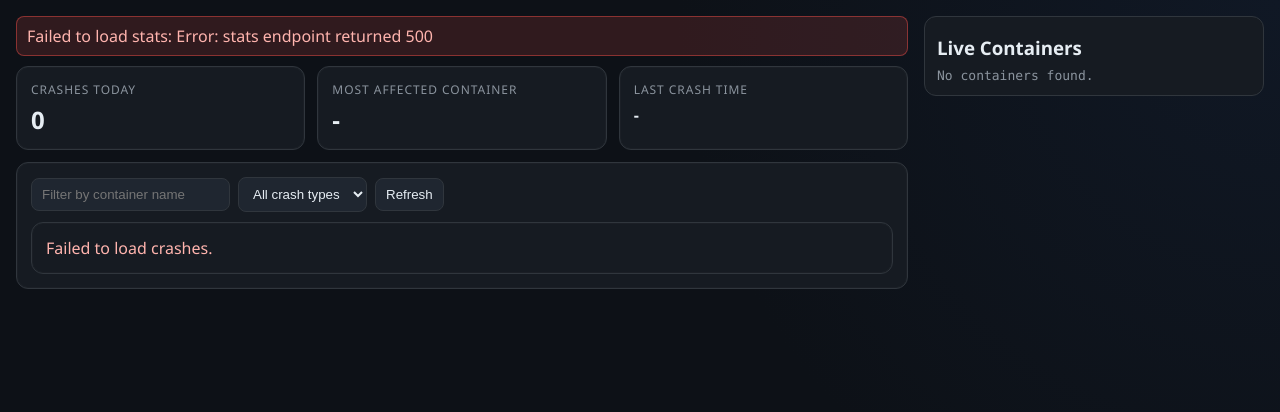
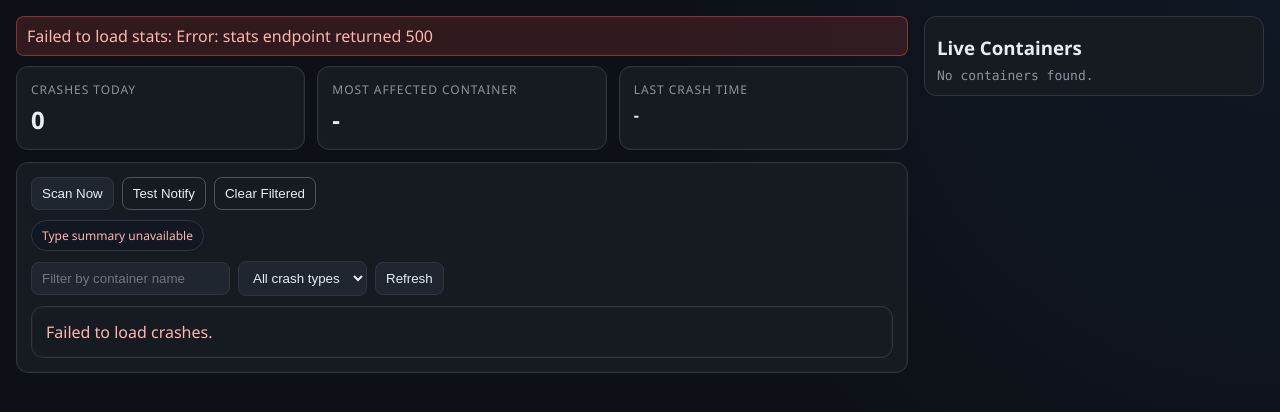
Before and after one commit to duckiec/docwatch, a FastAPI app: page / in a window 1280 px wide. Shown: the top 412 px of the page. Run offline with FastAPI, Linux system fonts and the light colour scheme; data that the repository does not hold is empty; parts of the project's set-up code (start-up, migrations or seed data) failed here and were passed over.

Commit message:
improved ui, added more features

```diff
--- a/database.py
+++ b/database.py
@@ -98,24 +98,24 @@
     last_restart_count: int,
     last_status: str,
 ) -> None:
-        async def _op():
-                async with await _connect() as db:
-                        await db.execute(
-                                """
-                                INSERT INTO container_state (
-                                    container_id, container_name, last_restart_count, last_status, updated_at
-                                ) VALUES (?, ?, ?, ?, ?)
-                                ON CONFLICT(container_id) DO UPDATE SET
-                                    container_name=excluded.container_name,
-                                    last_restart_count=excluded.last_restart_count,
-                                    last_status=excluded.last_status,
-                                    updated_at=excluded.updated_at
-                                """,
-                                (container_id, container_name, last_restart_count, last_status, _utc_now_iso()),
-                        )
-                        await db.commit()
+    async def _op() -> None:
+        async with await _connect() as db:
+            await db.execute(
+                """
+                INSERT INTO container_state (
+                  container_id, container_name, last_restart_count, last_status, updated_at
+                ) VALUES (?, ?, ?, ?, ?)
+                ON CONFLICT(container_id) DO UPDATE SET
+                  container_name=excluded.container_name,
+                  last_restart_count=excluded.last_restart_count,
+                  last_status=excluded.last_status,
+                  updated_at=excluded.updated_at
+                """,
+                (container_id, container_name, last_restart_count, last_status, _utc_now_iso()),
+            )
+            await db.commit()
 
-        await _execute_with_retry(_op)
+    await _execute_with_retry(_op)
 
 
 async def insert_crash(record: dict) -> int:
@@ -207,6 +207,65 @@
     return await _execute_with_retry(_op)
 
 
+async def delete_crashes(container: str | None = None, crash_type: str | None = None) -> int:
+    clauses = []
+    params: list = []
+
+    if container:
+        clauses.append("container_name LIKE ?")
+        params.append(f"%{container}%")
+
+    if crash_type:
+        clauses.append("crash_type = ?")
+        params.append(crash_type)
+
+    query = "DELETE FROM crashes"
+    if clauses:
+        query += " WHERE " + " AND ".join(clauses)
+
+    async def _op() -> int:
+        async with await _connect() as db:
+            cursor = await db.execute(query, params)
+            await db.commit()
+            return int(cursor.rowcount or 0)
+
+    return await _execute_with_retry(_op)
+
+
+async def delete_old_crashes(older_than_days: int) -> int:
+    if older_than_days <= 0:
+        return 0
+
+    query = "DELETE FROM crashes WHERE julianday(timestamp) < julianday('now', ?)"
+    params = (f"-{older_than_days} days",)
+
+    async def _op() -> int:
+        async with await _connect() as db:
+            cursor = await db.execute(query, params)
+            await db.commit()
+            return int(cursor.rowcount or 0)
+
+    return await _execute_with_retry(_op)
+
+
+async def get_crash_type_counts(limit: int = 10) -> list[dict]:
+    safe_limit = max(1, min(int(limit), 50))
+    async with await _connect() as db:
+        db.row_factory = aiosqlite.Row
+        cursor = await db.execute(
+            """
+            SELECT crash_type, COUNT(*) AS count
+            FROM crashes
+            GROUP BY crash_type
+            ORDER BY count DESC
+            LIMIT ?
+            """,
+            (safe_limit,),
+        )
+        rows = await cursor.fetchall()
+        return [dict(row) for row in rows]
+
+
 async def get_stats() -> dict:
     today = datetime.now().date().isoformat()
     async with await _connect() as db:
--- a/main.py
+++ b/main.py
@@ -60,6 +60,15 @@
     return {"ok": True}
 
 
+@app.delete("/api/crashes")
+async def api_delete_crashes(
+    container: str | None = Query(default=None),
+    type: str | None = Query(default=None),
+):
+    deleted = await database.delete_crashes(container=container, crash_type=type)
+    return {"ok": True, "deleted": deleted}
+
+
 def _list_containers_sync() -> list[dict]:
     client = docker.from_env()
     try:
@@ -98,6 +107,16 @@
     return stats
 
 
+@app.get("/api/crash-types")
+async def api_crash_types(limit: int = Query(default=10, ge=1, le=50)):
+    return await database.get_crash_type_counts(limit=limit)
+
+
+@app.post("/api/refresh")
+async def api_refresh():
+    return await watcher.trigger_poll_now()
+
+
 @app.post("/api/test-notify")
 async def api_test_notify():
     try:
--- a/templates/index.html
+++ b/templates/index.html
@@ -71,6 +71,7 @@
       gap: 8px;
       align-items: center;
       margin-bottom: 10px;
+      flex-wrap: wrap;
     }
 
     input, select, button {
@@ -157,6 +158,34 @@
 
     .logs.open { display: block; }
 
+    .toolbar {
+      display: flex;
+      gap: 8px;
+      margin-bottom: 10px;
+      flex-wrap: wrap;
+    }
+
+    .ghost {
+      background: transparent;
+      border-color: #4b5563;
+    }
+
+    .chips {
+      display: flex;
+      flex-wrap: wrap;
+      gap: 8px;
+      margin-bottom: 10px;
+    }
+
+    .chip {
+      border: 1px solid var(--border);
+      background: #121821;
+      border-radius: 999px;
+      padding: 6px 10px;
+      font-size: 12px;
+      color: #b7c4d3;
+    }
+
     .sidebar {
       background: var(--panel);
       border: 1px solid var(--border);
@@ -238,6 +267,12 @@
       </section>
 
       <section class="card">
+        <div class="toolbar">
+          <button id="scanNowBtn">Scan Now</button>
+          <button id="testNotifyBtn" class="ghost">Test Notify</button>
+          <button id="clearFilteredBtn" class="ghost">Clear Filtered</button>
+        </div>
+        <div id="typeChips" class="chips"></div>
         <div class="feed-header">
           <input id="containerFilter" placeholder="Filter by container name" />
           <select id="typeFilter">
@@ -271,6 +306,7 @@
     const feed = document.getElementById('crashFeed');
     const containersList = document.getElementById('containersList');
     const dockerError = document.getElementById('dockerError');
+    const typeChips = document.getElementById('typeChips');
 
     function badgeClass(type) {
       const key = (type || 'unknown').toLowerCase().replace(/\s+/g, '');
@@ -302,6 +338,27 @@
       } catch (err) {
         dockerError.style.display = 'block';
         dockerError.textContent = 'Failed to load stats: ' + err;
+      }
+    }
+
+    async function fetchCrashTypes() {
+      try {
+        const res = await fetch('/api/crash-types?limit=8');
+        if (!res.ok) throw new Error('crash-types endpoint returned ' + res.status);
+        const rows = await res.json();
+        typeChips.innerHTML = '';
+        if (!rows.length) {
+          typeChips.innerHTML = '<span class="chip">No crash data</span>';
+          return;
+        }
+        rows.forEach((row) => {
+          const chip = document.createElement('span');
+          chip.className = 'chip';
+          chip.textContent = `${row.crash_type || 'Unknown'}: ${row.count}`;
+          typeChips.appendChild(chip);
+        });
+      } catch (err) {
+        typeChips.innerHTML = '<span class="chip" style="color:#ffb4ae;">Type summary unavailable</span>';
       }
     }
 
@@ -434,22 +491,95 @@
       }
     }
 
+    async function triggerScanNow() {
+      const btn = document.getElementById('scanNowBtn');
+      btn.disabled = true;
+      btn.textContent = 'Scanning...';
+      try {
+        const res = await fetch('/api/refresh', { method: 'POST' });
+        if (!res.ok) throw new Error('refresh failed');
+      } catch (err) {
+        dockerError.style.display = 'block';
+        dockerError.textContent = 'Manual scan failed.';
+      } finally {
+        btn.disabled = false;
+        btn.textContent = 'Scan Now';
+        fetchStats();
+        fetchCrashes();
+        fetchCrashTypes();
+        fetchContainers();
+      }
+    }
+
+    async function triggerTestNotify() {
+      const btn = document.getElementById('testNotifyBtn');
+      btn.disabled = true;
+      const original = btn.textContent;
+      btn.textContent = 'Testing...';
+      try {
+        const res = await fetch('/api/test-notify', { method: 'POST' });
+        const data = await res.json();
+        btn.textContent = data.ok ? 'Notify OK' : 'Notify Failed';
+      } catch (err) {
+        btn.textContent = 'Notify Failed';
+      } finally {
+        setTimeout(() => {
+          btn.disabled = false;
+          btn.textContent = original;
+        }, 1200);
+      }
+    }
+
+    async function clearFiltered() {
+      const container = document.getElementById('containerFilter').value.trim();
+      const type = document.getElementById('typeFilter').value.trim();
+      const params = new URLSearchParams();
+      if (container) params.set('container', container);
+      if (type) params.set('type', type);
+
+      const message = container || type
+        ? 'Delete crashes matching current filters?'
+        : 'Delete all crashes?';
+      if (!confirm(message)) return;
+
+      const btn = document.getElementById('clearFilteredBtn');
+      btn.disabled = true;
+      try {
+        const res = await fetch('/api/crashes?' + params.toString(), { method: 'DELETE' });
+        if (!res.ok) throw new Error('delete failed');
+      } catch (err) {
+        dockerError.style.display = 'block';
+        dockerError.textContent = 'Failed to delete crash records.';
+      } finally {
+        btn.disabled = false;
+        fetchStats();
+        fetchCrashes();
+        fetchCrashTypes();
+      }
+    }
+
     document.getElementById('refreshBtn').addEventListener('click', () => {
       fetchStats();
       fetchCrashes();
+      fetchCrashTypes();
       fetchContainers();
     });
+    document.getElementById('scanNowBtn').addEventListener('click', triggerScanNow);
+    document.getElementById('testNotifyBtn').addEventListener('click', triggerTestNotify);
+    document.getElementById('clearFilteredBtn').addEventListener('click', clearFiltered);
 
     document.getElementById('containerFilter').addEventListener('input', fetchCrashes);
     document.getElementById('typeFilter').addEventListener('change', fetchCrashes);
 
     fetchStats();
     fetchCrashes();
+    fetchCrashTypes();
     fetchContainers();
 
     setInterval(fetchStats, 30000);
     setInterval(fetchContainers, 15000);
     setInterval(fetchCrashes, 30000);
+    setInterval(fetchCrashTypes, 30000);
   </script>
 </body>
 </html>
--- a/watcher.py
+++ b/watcher.py
@@ -3,7 +3,7 @@
 import asyncio
 import logging
 import os
-from datetime import datetime, timezone
+from datetime import datetime, timedelta, timezone
 
 import docker
 from apscheduler.schedulers.asyncio import AsyncIOScheduler
@@ -24,11 +24,14 @@
 
 MAX_LOG_LINES = _get_int_env("MAX_LOG_LINES", 200, 10)
 POLL_INTERVAL_SECONDS = _get_int_env("POLL_INTERVAL_SECONDS", 30, 5)
+CRASH_RETENTION_DAYS = _get_int_env("CRASH_RETENTION_DAYS", 30, 0)
+RETENTION_SWEEP_MINUTES = _get_int_env("RETENTION_SWEEP_MINUTES", 60, 5)
 
 scheduler = AsyncIOScheduler(job_defaults={"coalesce": True, "max_instances": 1, "misfire_grace_time": 20})
 _summarizer = get_summarizer()
 _last_error: str | None = None
 logger = logging.getLogger("docwatch.watcher")
+_last_retention_sweep: datetime | None = None
 
 
 def get_last_error() -> str | None:
@@ -126,6 +129,8 @@
         _last_error = f"Docker poll failed: {exc}"
         return
 
+    await _maybe_run_retention_cleanup()
+
     if not containers:
         return
 
@@ -185,6 +190,35 @@
             logger.exception("Container processing failed")
 
 
+async def trigger_poll_now() -> dict:
+    await poll_docker()
+    return {
+        "ok": True,
+        "docker_error": _last_error,
+        "polled_at": _utc_now_iso(),
+    }
+
+
+async def _maybe_run_retention_cleanup() -> None:
+    global _last_retention_sweep
+    if CRASH_RETENTION_DAYS <= 0:
+        return
+
+    now = datetime.now(timezone.utc)
+    if _last_retention_sweep is not None:
+        delta = now - _last_retention_sweep
+        if delta < timedelta(minutes=RETENTION_SWEEP_MINUTES):
+            return
+
+    _last_retention_sweep = now
+    try:
+        deleted = await database.delete_old_crashes(CRASH_RETENTION_DAYS)
+        if deleted:
+            logger.info("Retention sweep removed %s old crash rows", deleted)
+    except Exception:
+        logger.exception("Retention cleanup failed")
+
+
 def start_watcher() -> None:
     if not scheduler.running:
         scheduler.add_job(poll_docker, "interval", seconds=POLL_INTERVAL_SECONDS, id="docwatch-poller", replace_existing=True)
```
Also changed, not shown: README.md, 1 other file.
